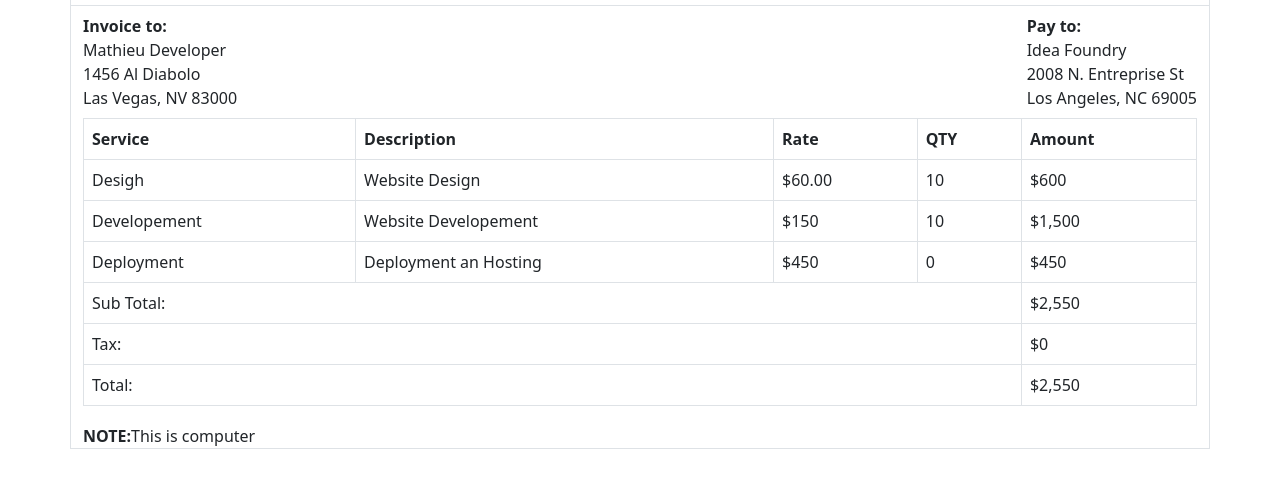
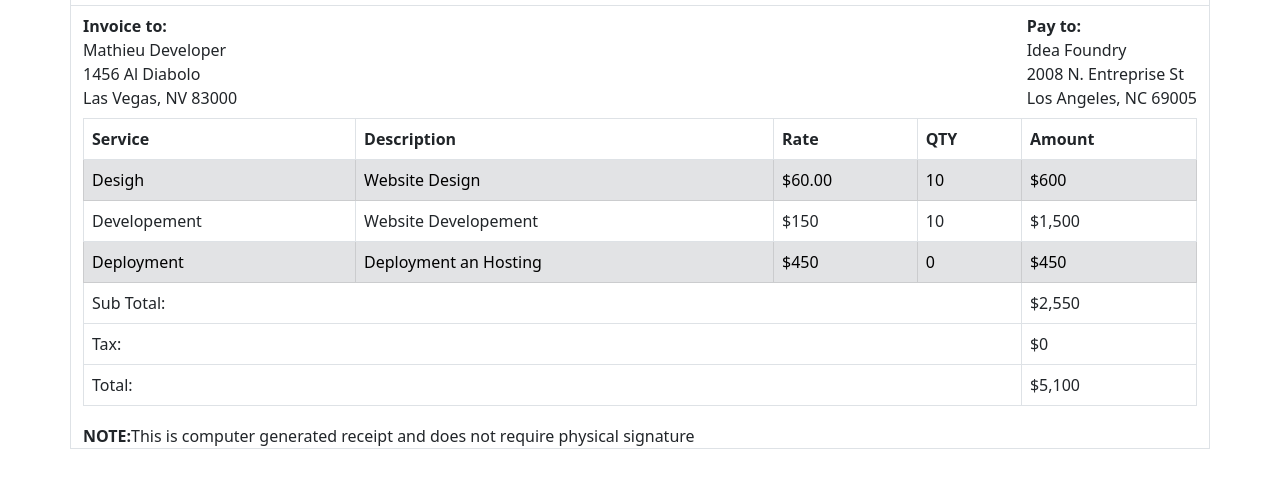
Before and after one commit to MathieuDeveloper/Invoice, a plain HTML site: page index.html in a window 1280 px wide. Shown: the part 301-788 px from the top of the page. Drawn offline with nearby package versions, Linux system fonts and the light colour scheme.

Commit message:
smalls details update
smalls details update

```diff
--- a/index.html
+++ b/index.html
@@ -64,7 +64,7 @@
                     </tr>
                 </thead>
                 <tbody>
-                <tr>
+                <tr class="table-secondary">
                     <td>Desigh</td>
                     <td>Website Design</td>
                     <td>$60.00</td>
@@ -78,7 +78,7 @@
                     <td>10</td>
                     <td>$1,500</td>
                 </tr>
-                <tr>
+                <tr class="table-secondary">
                     <td>Deployment</td>
                     <td>Deployment an Hosting</td>
                     <td>$450</td>
@@ -95,7 +95,7 @@
                 </tr>
                 <tr>
                     <td colspan="4">Total:</td>
-                    <td>$2,550</td>
+                    <td>$5,100</td>
                 </tr>
             </tbody>
             </table>
@@ -103,7 +103,7 @@
         </div>
         <div class="row">
             <div class="col">
-                <span class="align-middle mt-2 mb-2"><strong>NOTE:</strong>This is computer </span>
+                <span class="align-middle mt-2 mb-2"><strong>NOTE:</strong>This is computer generated receipt and does not require physical signature</span>
             </div>
         </div>
         </div>
```
